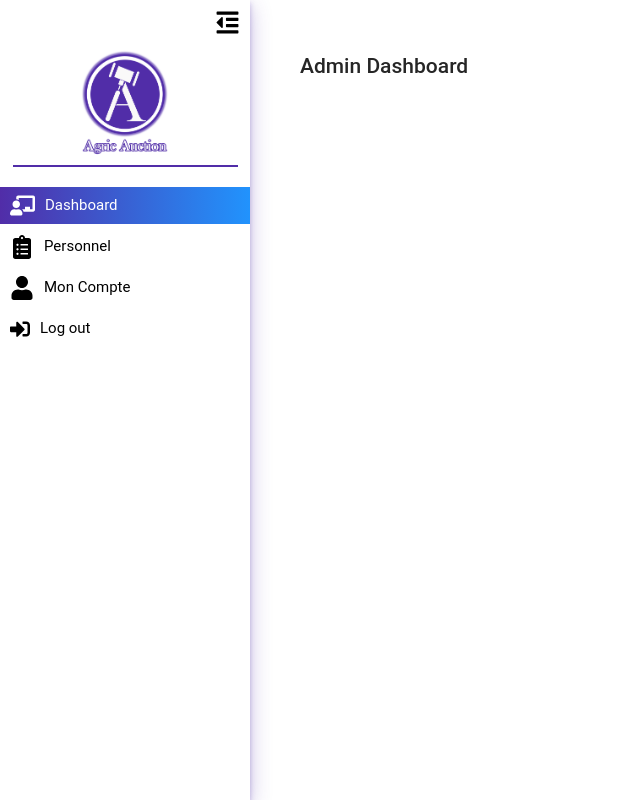
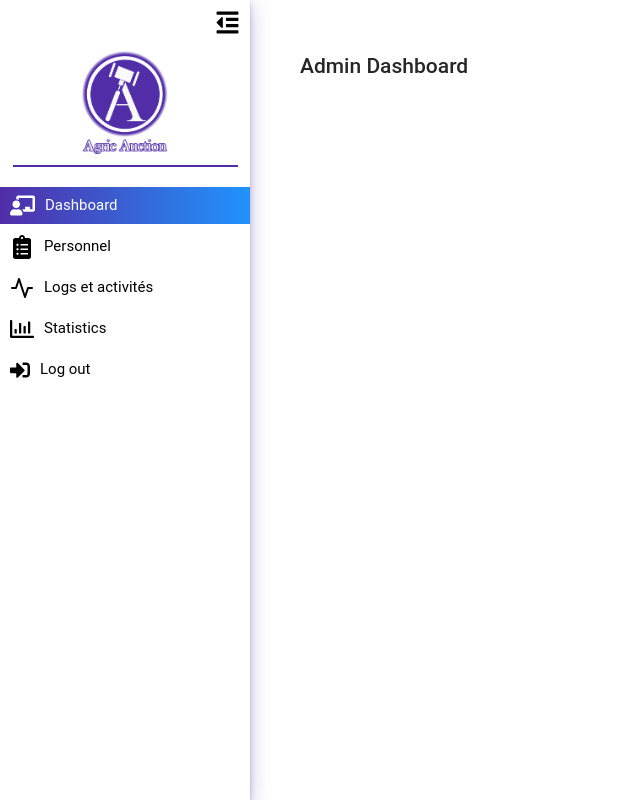
Before and after one commit to derrickteta/vente-enchere, a React (Create React App) app: page /admin/dashboard in a window 1280 px wide. Shown: the whole page, without its empty margins (0-640 px from the left). Built offline with nearby package versions, Linux system fonts and the light colour scheme; a web font is replaced by a local one.

Commit message:
feat: update Admin Container component with new side bar routes

```diff
--- a/src/modules/admin/components/AdminContainer.tsx
+++ b/src/modules/admin/components/AdminContainer.tsx
@@ -1,6 +1,11 @@
 import styled from '@emotion/styled';
 import { ReactNode, useState } from 'react';
-import { FaChalkboardTeacher, FaClipboardList, FaUser } from 'react-icons/fa';
+import {
+  FaChalkboardTeacher,
+  FaClipboardList,
+  FaRegChartBar,
+} from 'react-icons/fa';
+import { FiActivity } from 'react-icons/fi';
 import { SideBar } from '../../shared/SideBar';
 
 const Container = styled.div`
@@ -70,10 +75,21 @@ const ROUTES = [
   },
   {
     icon: (clicked: string) => (
-      <FaUser color={clicked === 'account' ? 'white' : 'black'} size={24} />
+      <FiActivity color={clicked === 'log' ? 'white' : 'black'} size={24} />
     ),
-    link: '/admin/my-account',
-    text: 'Mon Compte',
-    clicked: 'account',
+    link: '/admin/logs',
+    text: 'Logs et activités',
+    clicked: 'log',
+  },
+  {
+    icon: (clicked: string) => (
+      <FaRegChartBar
+        color={clicked === 'stats' ? 'white' : 'black'}
+        size={24}
+      />
+    ),
+    link: '/admin/statistics',
+    text: 'Statistics',
+    clicked: 'stats',
   },
 ];
```
